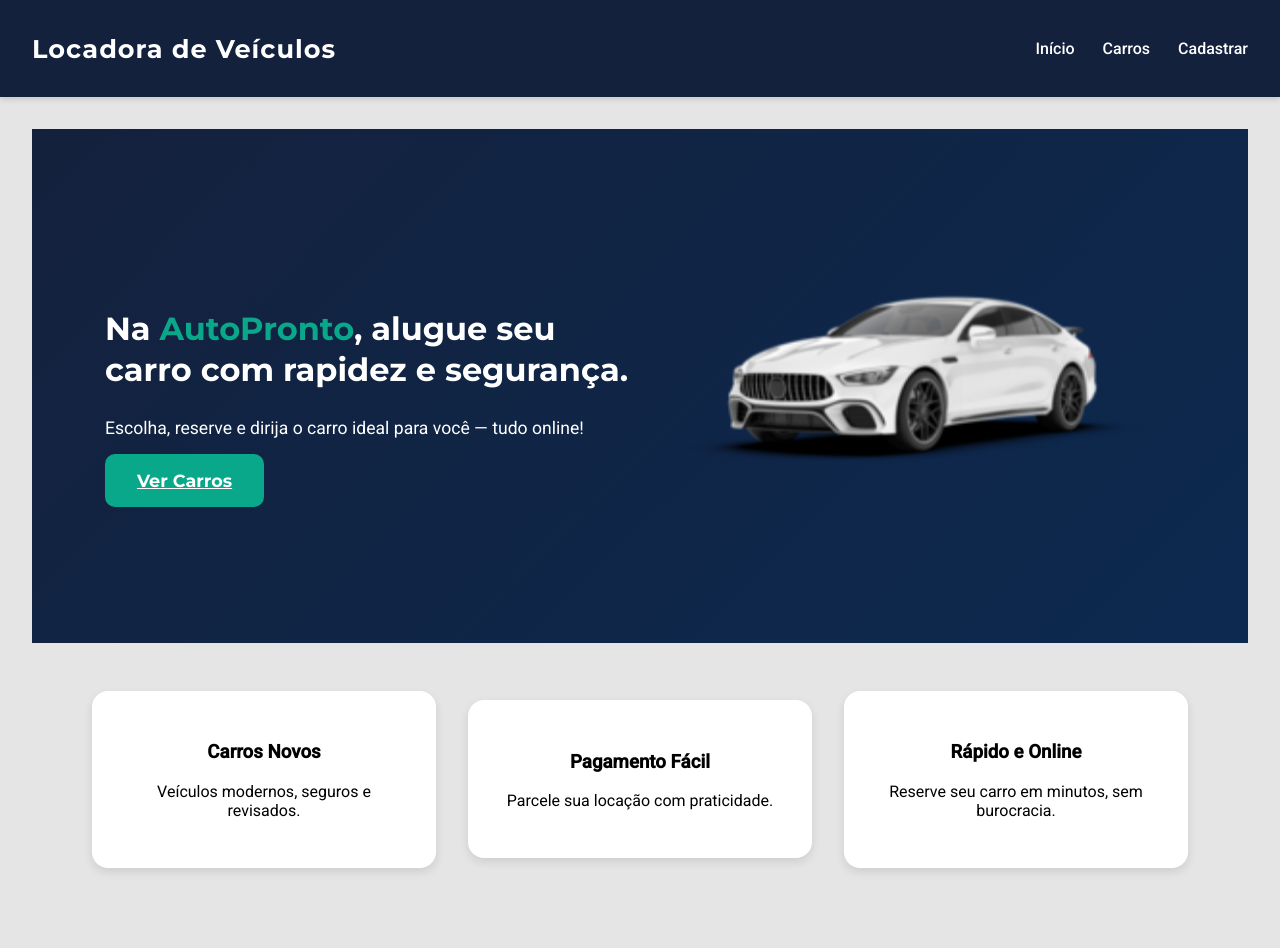
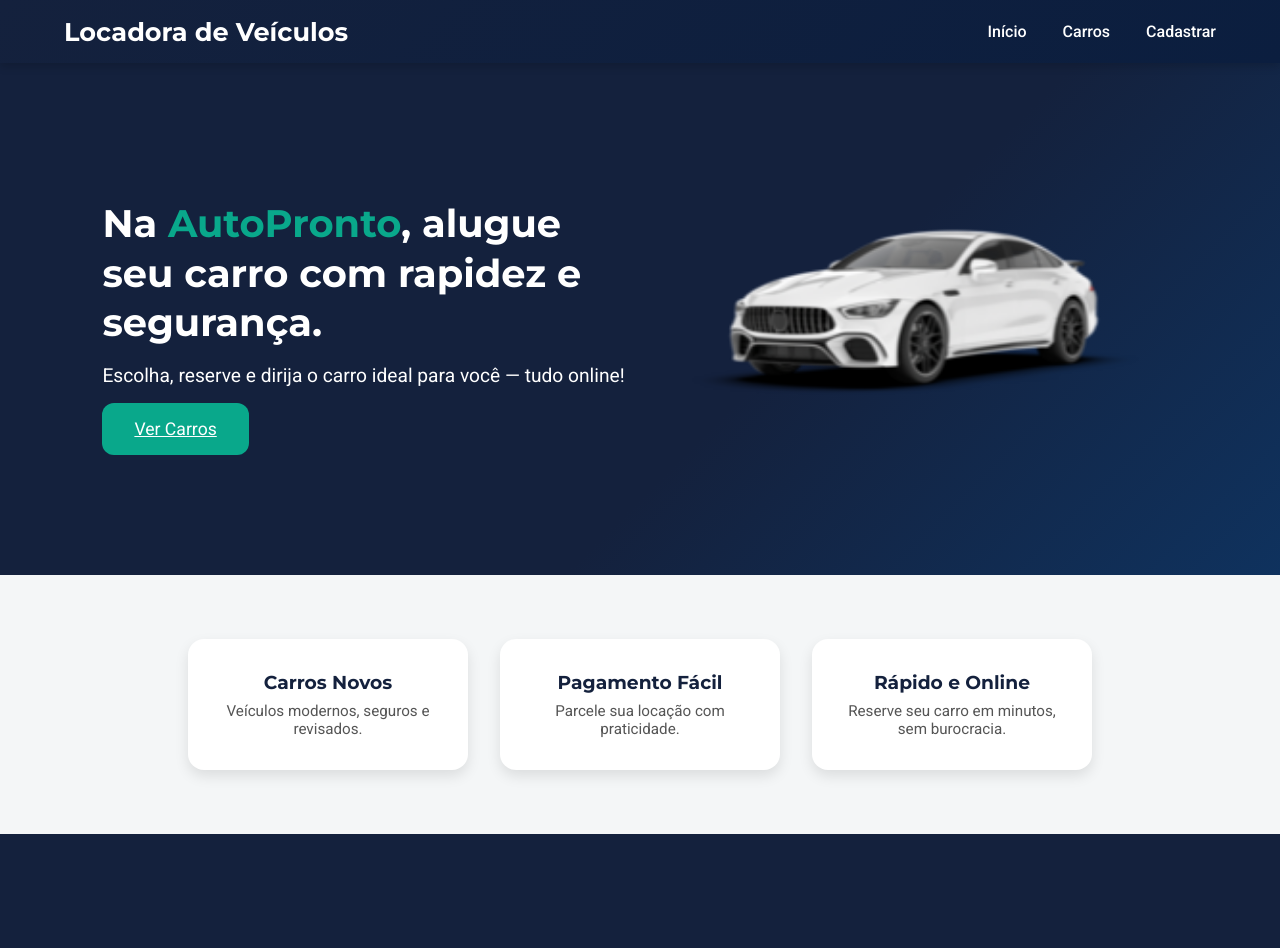
Before and after one commit to sofiabali/autopronto, a Flask app: page / in a window 1280 px wide. After the commit the page ends 834 px from the top, so only its background shows below. Run offline with Flask 3, Linux system fonts and the light colour scheme; data that the repository does not hold is empty.

Commit message:
alteração css

```diff
--- a/static/css/style.css
+++ b/static/css/style.css
@@ -1,117 +1,98 @@
-/* ===== Tipografia ===== */
+/* ======= FONTES E VARIÁVEIS ======= */
 @import url('https://fonts.googleapis.com/css2?family=Montserrat:wght@500;700&family=Roboto:wght@400;500&display=swap');
 
 :root {
     --azul: #14213d;
     --verde: #09A88B;
-    --cinza: #e5e5e5;
+    --cinza: #f4f6f7;
     --branco: #ffffff;
-    --preto: #000000;
+    --preto: #0b0b0b;
+}
+
+/* ======= REGRAS GERAIS ======= */
+* {
+    margin: 0;
+    padding: 0;
+    box-sizing: border-box;
 }
 
 body {
-    margin: 0;
     font-family: 'Roboto', sans-serif;
     background-color: var(--cinza);
     color: var(--preto);
+    overflow-x: hidden;
+    scroll-behavior: smooth;
 }
 
-/* ===== Cabeçalho ===== */
+/* ======= CABEÇALHO ======= */
 header {
-    background-color: var(--azul);
+    background: linear-gradient(135deg, var(--azul), #0b1e3f);
     color: var(--branco);
     display: flex;
     justify-content: space-between;
     align-items: center;
-    padding: 1rem 2rem;
-    box-shadow: 0 2px 6px rgba(0,0,0,0.15);
+    padding: 1rem 5%;
+    box-shadow: 0 4px 8px rgba(0, 0, 0, 0.15);
+    position: sticky;
+    top: 0;
+    z-index: 1000;
 }
 
 header h1 {
     font-family: 'Montserrat', sans-serif;
     font-weight: 700;
     font-size: 1.6rem;
-    letter-spacing: 1px;
 }
 
 nav a {
     color: var(--branco);
     text-decoration: none;
-    margin-left: 1.5rem;
+    margin-left: 2rem;
     font-weight: 500;
+    position: relative;
     transition: 0.3s;
+}
+
+nav a::after {
+    content: '';
+    position: absolute;
+    bottom: -4px;
+    left: 0;
+    width: 0%;
+    height: 2px;
+    background: var(--verde);
+    transition: width 0.3s ease;
 }
 
 nav a:hover {
     color: var(--verde);
 }
 
-/* ===== Conteúdo ===== */
-main {
-    padding: 2rem;
+nav a:hover::after {
+    width: 100%;
 }
 
-/* ===== Botões ===== */
-button, .btn {
-    background-color: var(--verde);
-    color: var(--branco);
-    border: none;
-    padding: 0.8rem 1.5rem;
-    border-radius: 8px;
-    cursor: pointer;
-    font-family: 'Montserrat', sans-serif;
-    font-weight: 600;
-    transition: background-color 0.3s ease, transform 0.2s ease;
-}
-
-button:hover, .btn:hover {
-    background-color: #07a07e;
-    transform: scale(1.05);
-}
-
-/* ===== Cartões de veículos ===== */
-.car-card {
-    background: var(--branco);
-    border-radius: 12px;
-    box-shadow: 0 4px 8px rgba(0,0,0,0.1);
-    padding: 1rem;
-    margin: 1rem;
-    text-align: center;
-    transition: transform 0.3s ease;
-}
-
-.car-card:hover {
-    transform: translateY(-5px);
-}
-
-/* ===== Rodapé ===== */
-footer {
-    text-align: center;
-    padding: 1rem;
-    background-color: var(--azul);
-    color: var(--branco);
-    font-size: 0.9rem;
-    margin-top: 2rem;
-}
-/* ======= HERO SECTION ======= */
+/* ======= SEÇÃO HERO (BANNER PRINCIPAL) ======= */
 .hero {
     display: flex;
+    justify-content: space-between;
     align-items: center;
-    justify-content: space-between;
-    padding: 4rem 6%;
-    background: linear-gradient(135deg, var(--azul), #0c294f);
+    padding: 4rem 8%;
+    background: linear-gradient(135deg, var(--azul) 60%, #0f325e);
     color: var(--branco);
     flex-wrap: wrap;
 }
 
 .hero-text {
     flex: 1;
-    min-width: 300px;
+    min-width: 320px;
+    animation: slideIn 1s ease;
 }
 
 .hero-text h2 {
-    font-size: 2rem;
+    font-size: 2.4rem;
     font-family: 'Montserrat', sans-serif;
+    margin-bottom: 1rem;
     line-height: 1.3;
 }
 
@@ -121,60 +102,58 @@
 }
 
 .hero-text p {
-    margin: 1rem 0 2rem;
-    font-size: 1.1rem;
+    font-size: 1.2rem;
+    margin-bottom: 2rem;
 }
 
 .hero .btn-large {
     background-color: var(--verde);
     padding: 1rem 2rem;
     font-size: 1.1rem;
-    border-radius: 10px;
+    border-radius: 12px;
+    color: var(--branco);
+    border: none;
+    cursor: pointer;
+    transition: all 0.3s ease;
+}
+
+.hero .btn-large:hover {
+    background-color: #08a07f;
+    transform: scale(1.05);
 }
 
 .hero-image {
     flex: 1;
     display: flex;
     justify-content: center;
-    min-width: 300px;
+    animation: fadeIn 1.2s ease;
 }
 
 .hero-image img {
     width: 90%;
-    max-width: 500px;
+    max-width: 480px;
     animation: float 3s ease-in-out infinite;
 }
 
-/* Animação leve */
-@keyframes float {
-    0%, 100% { transform: translateY(0); }
-    50% { transform: translateY(-10px); }
-}
-
-/* ======= FEATURE CARDS ======= */
+/* ======= CARDS DE DESTAQUE ======= */
 .features {
     display: flex;
     justify-content: center;
     align-items: center;
     flex-wrap: wrap;
     gap: 2rem;
-    background-color: var(--cinza);
-    padding: 3rem 0;
+    padding: 4rem 6%;
+    background: var(--cinza);
 }
 
 .feature-card {
     background-color: var(--branco);
-    padding: 2rem;
     border-radius: 16px;
     width: 280px;
     text-align: center;
-    box-shadow: 0 4px 10px rgba(0,0,0,0.1);
+    padding: 2rem 1.5rem;
+    box-shadow: 0 6px 14px rgba(0, 0, 0, 0.1);
     transition: transform 0.3s ease, box-shadow 0.3s ease;
-}
-
-.feature-card:hover {
-    transform: translateY(-8px);
-    box-shadow: 0 8px 20px rgba(0,0,0,0.15);
 }
 
 .feature-card i {
@@ -182,3 +161,44 @@
     color: var(--verde);
     margin-bottom: 1rem;
 }
+
+.feature-card h3 {
+    font-family: 'Montserrat', sans-serif;
+    margin-bottom: 0.5rem;
+    color: var(--azul);
+}
+
+.feature-card p {
+    color: #555;
+    font-size: 0.95rem;
+}
+
+.feature-card:hover {
+    transform: translateY(-8px);
+    box-shadow: 0 10px 20px rgba(0, 0, 0, 0.15);
+}
+
+/* ======= RODAPÉ ======= */
+footer {
+    text-align: center;
+    padding: 1.2rem;
+    background-color: var(--azul);
+    color: var(--branco);
+    font-size: 0.9rem;
+}
+
+/* ======= ANIMAÇÕES ======= */
+@keyframes float {
+    0%, 100% { transform: translateY(0); }
+    50% { transform: translateY(-10px); }
+}
+
+@keyframes slideIn {
+    from { transform: translateX(-40px); opacity: 0; }
+    to { transform: translateX(0); opacity: 1; }
+}
+
+@keyframes fadeIn {
+    from { opacity: 0; }
+    to { opacity: 1; }
+}
```
